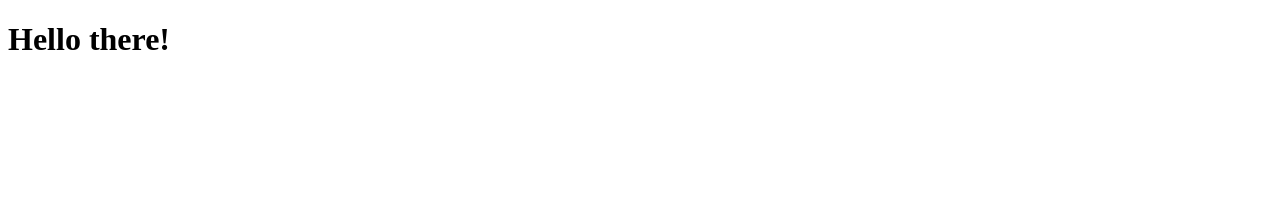
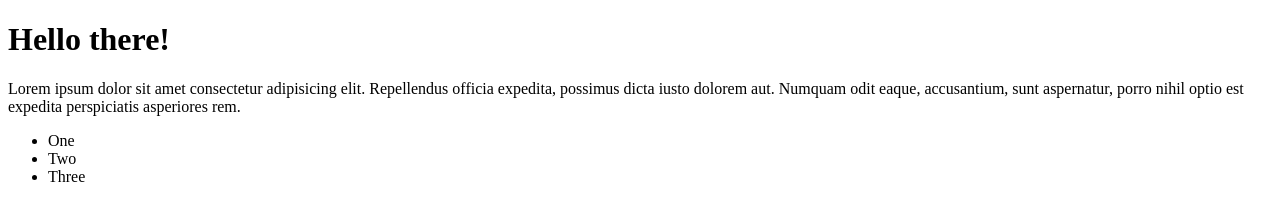
Before and after one commit to Carolista/class-13-git-example, a plain HTML site: page index.html in a window 1280 px wide. Drawn offline with Linux system fonts and the light colour scheme.

Commit message:
added content and bullet list to index page

```diff
--- a/index.html
+++ b/index.html
@@ -5,5 +5,13 @@
 </head>
 <body>
   <h1>Hello there!</h1>
+  <p>Lorem ipsum dolor sit amet consectetur adipisicing elit. Repellendus officia expedita, possimus dicta iusto dolorem aut. Numquam odit eaque, accusantium, sunt aspernatur, porro nihil optio est expedita perspiciatis asperiores rem.</p>
+  <div>
+    <ul>
+      <li>One</li>
+      <li>Two</li>
+      <li>Three</li>
+    </ul>
+  </div>
 </body>
 </html>
```
